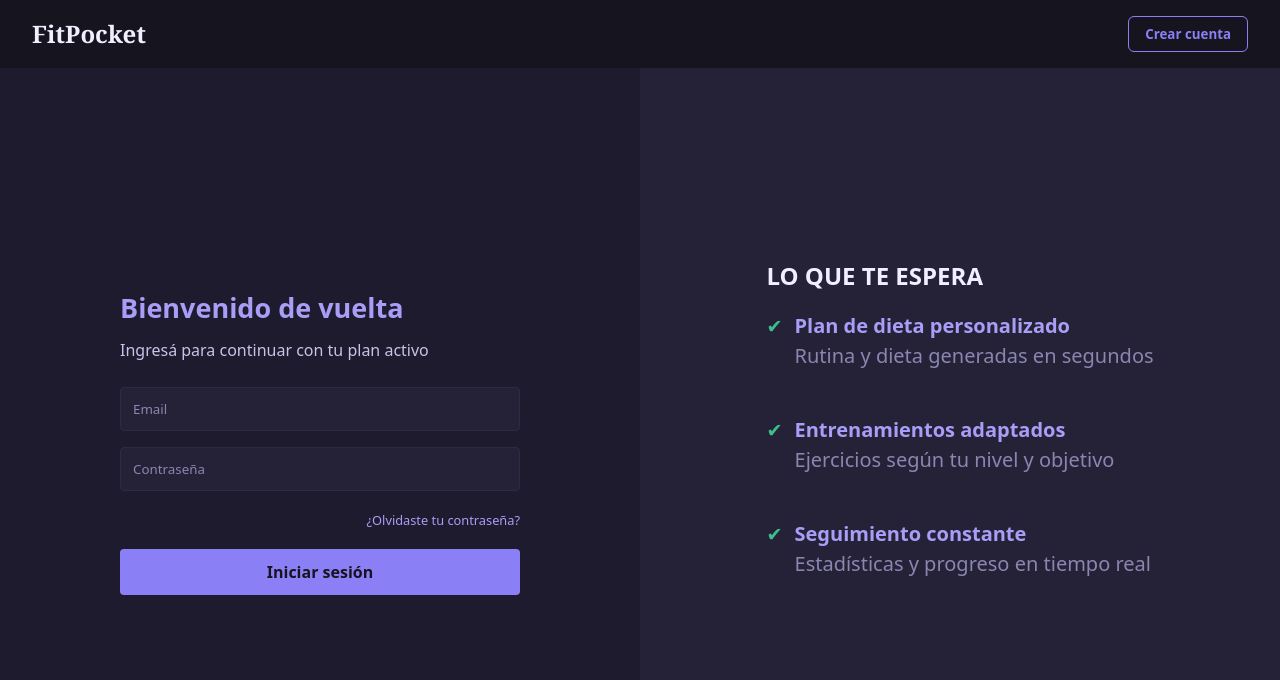
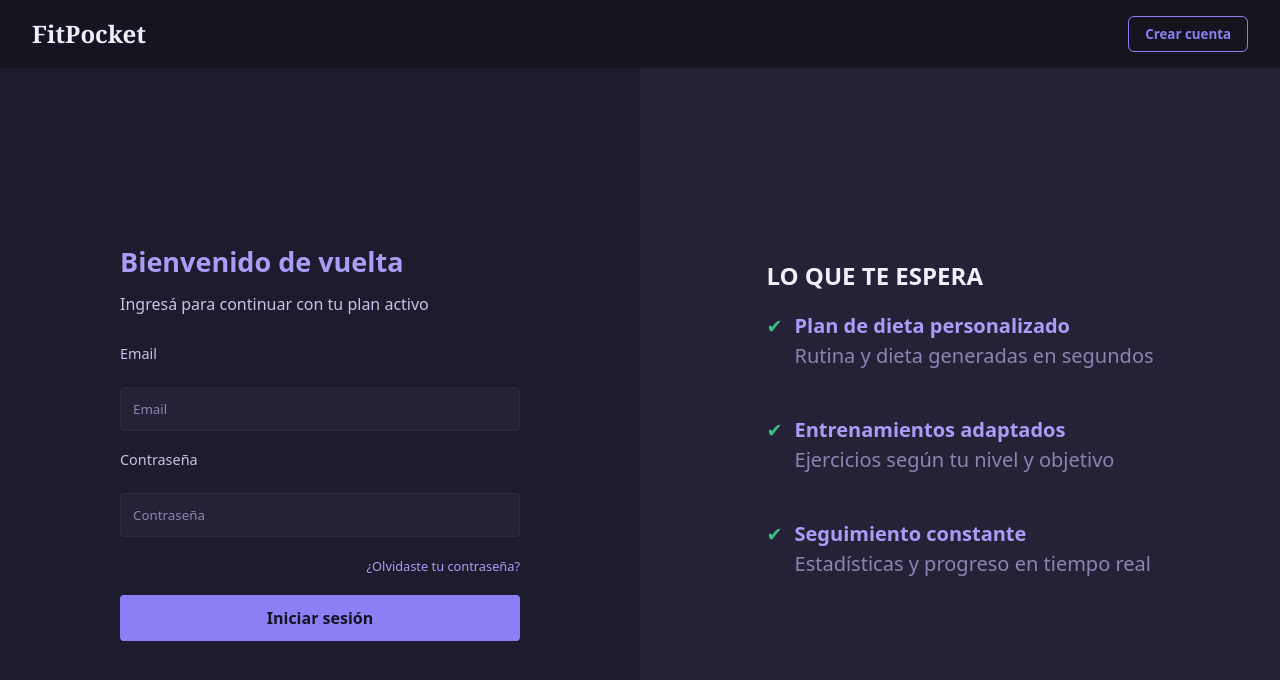
Before and after one commit to Sofipow-007/FitPocket, a React app in the folder fullStack/frontend/: page /login in a window 1280 px wide. Shown: the top 680 px of the page. Built offline with nearby package versions, Linux system fonts and the light colour scheme; the HTML template or start-up script is replaced by a standard one.

Commit message:
Quedó chupetongus el register (eliminé la scrollbar) y mejor el login (agregé texto)

```diff
--- a/fullStack/frontend/src/components/componentsLogin/LoginForm.css
+++ b/fullStack/frontend/src/components/componentsLogin/LoginForm.css
@@ -6,14 +6,14 @@
 .login-form h1 {
   font-family: var(--heading);
   font-weight: 700;
-  color: var(--texto-primario); /* título principal */
+  color: var(--texto-primario);
 }
 
 .login-form h2 {
   font-family: var(--heading);
   font-weight: 600;
   margin-bottom: 0.5rem;
-  color: var(--vio-suave);      /* subtítulo */
+  color: var(--vio-suave);
 }
 
 .login-form p {
@@ -27,6 +27,13 @@
   display: flex;
   flex-direction: column;
   gap: 1rem;
+}
+
+.login-form label {
+  font-size: 0.9rem;
+  color: var(--texto-secundario);
+  margin-bottom: 0.25rem;
+  font-family: var(--sans);
 }
 
 .login-form input {
--- a/fullStack/frontend/src/components/componentsLogin/LoginForm.jsx
+++ b/fullStack/frontend/src/components/componentsLogin/LoginForm.jsx
@@ -21,13 +21,9 @@ export default function LoginForm() {
         return;
       }
 
-      // Guardar token en localStorage
       localStorage.setItem("token", data.token);
-
-      // Podés guardar también el usuario
       console.log("Usuario logueado:", data.user);
 
-      // Redirigir a dashboard o home
       // window.location.href = "/dashboard";
     } catch (err) {
       console.error(err);
@@ -40,18 +36,22 @@ export default function LoginForm() {
       <h2>Bienvenido de vuelta</h2>
       <p>Ingresá para continuar con tu plan activo</p>
       <form onSubmit={handleSubmit}>
+        <label>Email</label>
         <input
           type="email"
           placeholder="Email"
           value={email}
           onChange={(e) => setEmail(e.target.value)}
         />
+
+        <label>Contraseña</label>
         <input
           type="password"
           placeholder="Contraseña"
           value={password}
           onChange={(e) => setPassword(e.target.value)}
         />
+
         <a href="#" className="forgot-password">¿Olvidaste tu contraseña?</a>
         <button type="submit" className="btn btn-primary">Iniciar sesión</button>
       </form>
--- a/fullStack/frontend/src/pages/Register/Register.css
+++ b/fullStack/frontend/src/pages/Register/Register.css
@@ -1,7 +1,7 @@
 .register-container {
   display: flex;
   flex-direction: column;
-  height: 100%;
+  height: 100vh;
   width: 100%;
   overflow: hidden;  /* evita scroll extra */
 }
```
